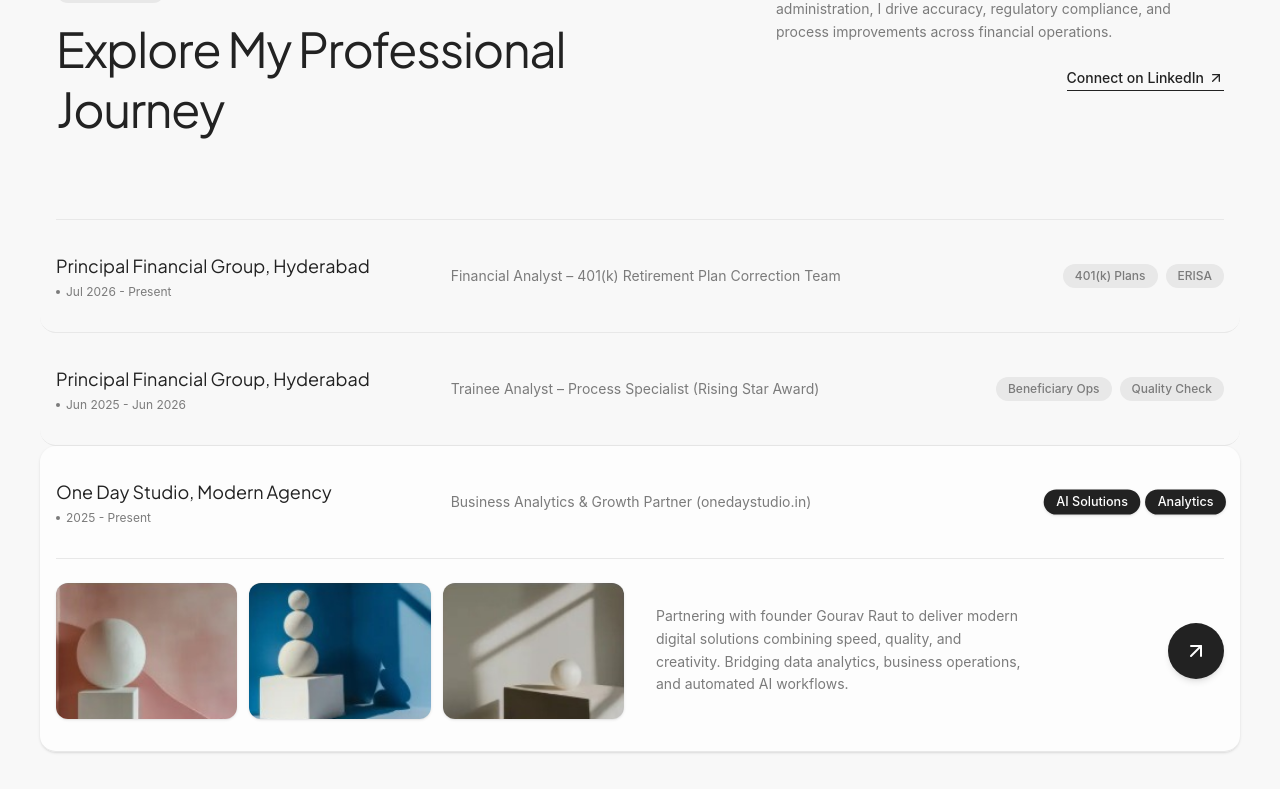
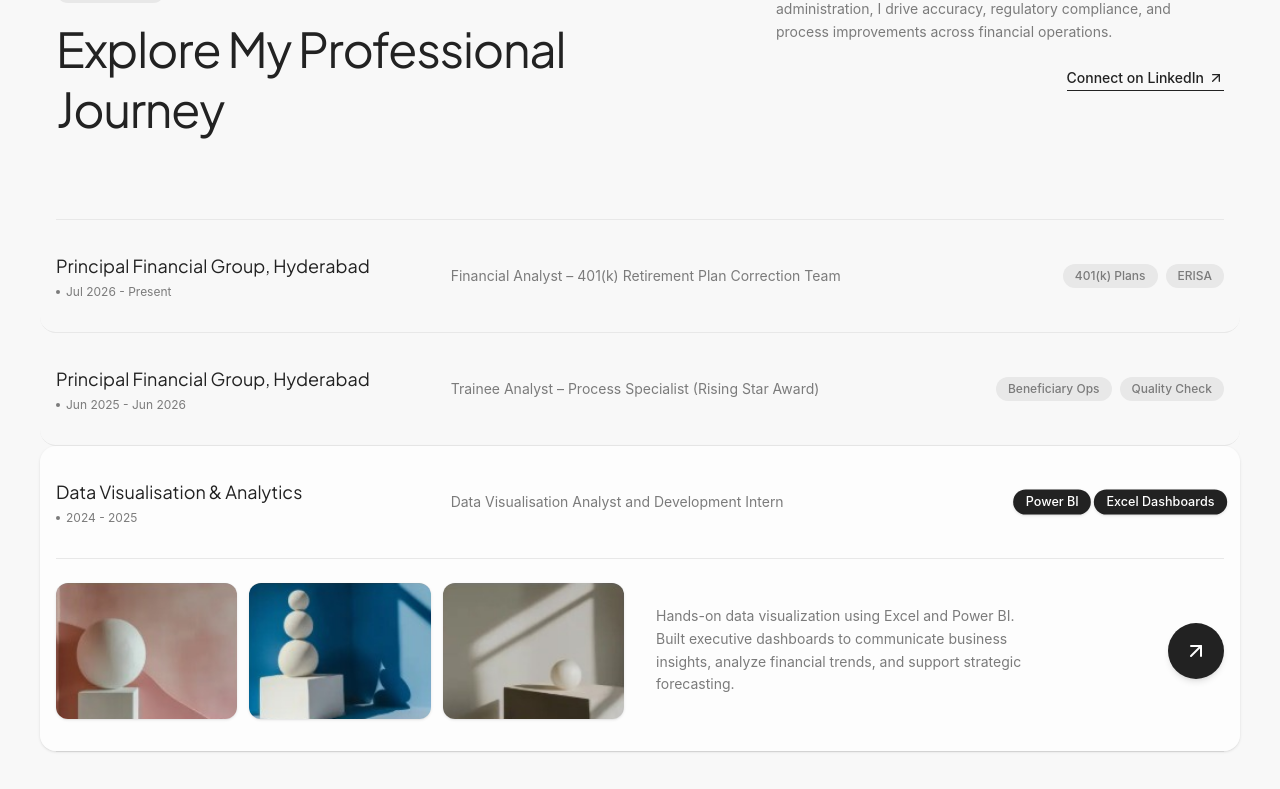
Before and after one commit to bossgghere/Abhitej-Portfolio, a React (Vite) app: page / in a window 1280 px wide. Shown: the part 2007-2796 px from the top of the page. Built offline with nearby package versions, Linux system fonts and the light colour scheme.

Commit message:
Remove Army Public School Bolaram and One Day Studio across all sections

```diff
--- a/src/components/about/AboutSection.jsx
+++ b/src/components/about/AboutSection.jsx
@@ -160,7 +160,7 @@
             <span>•</span>
             <span>AI in Sports Analytics</span>
             <span>•</span>
-            <span>One Day Studio</span>
+            <span>Data Visualisation Dashboards</span>
             <span>•</span>
             <span>Power BI & DAX</span>
             <span>•</span>
@@ -180,7 +180,7 @@
             <span>•</span>
             <span>AI in Sports Analytics</span>
             <span>•</span>
-            <span>One Day Studio</span>
+            <span>Data Visualisation Dashboards</span>
           </div>
         </div>
       </div>
--- a/src/components/experience/ExperienceSection.jsx
+++ b/src/components/experience/ExperienceSection.jsx
@@ -8,12 +8,12 @@
  * Recreates the exact layout from reference screenshot "experience section.jpeg":
  * - "● Experiences" pill & "Explore My Professional Journey" header
  * - Divided rows with company, period, role, and pill tags
- * - Interactive expandable item (One Day Studio) with 3 thumbnails & circular arrow
+ * - Interactive expandable item with 3 thumbnails & circular arrow
  */
 export const ExperienceSection = () => {
   const { badge, title, description, ctaText, ctaLink, experiences } = experienceData;
 
-  const [expandedId, setExpandedId] = useState('one-day-studio');
+  const [expandedId, setExpandedId] = useState('data-vis-intern');
   const [ref, inView] = useInView({ threshold: 0.1, triggerOnce: true });
 
   const toggleExpand = (id) => {
--- a/src/data/experienceData.js
+++ b/src/data/experienceData.js
@@ -25,35 +25,19 @@
         "Honored with the Rising Star Award for zero-error accuracy. Managed participant maintenance, date-of-death validations, and high-stakes beneficiary investment allocations.",
     },
     {
-      id: "one-day-studio",
-      company: "One Day Studio, Modern Agency",
-      period: "2025 - Present",
-      role: "Business Analytics & Growth Partner (onedaystudio.in)",
-      tags: ["AI Solutions", "Analytics"],
+      id: "data-vis-intern",
+      company: "Data Visualisation & Analytics",
+      period: "2024 - 2025",
+      role: "Data Visualisation Analyst and Development Intern",
+      tags: ["Power BI", "Excel Dashboards"],
       expanded: true,
       description:
-        "Partnering with founder Gourav Raut to deliver modern digital solutions combining speed, quality, and creativity. Bridging data analytics, business operations, and automated AI workflows.",
+        "Hands-on data visualization using Excel and Power BI. Built executive dashboards to communicate business insights, analyze financial trends, and support strategic forecasting.",
       images: [
         "/images/projects/exp-thumb-1.png",
         "/images/projects/exp-thumb-2.png",
         "/images/projects/exp-thumb-3.png",
       ],
     },
-    {
-      id: "data-vis-intern",
-      company: "Data Visualisation & Analytics",
-      period: "2024 - 2025",
-      role: "Data Visualisation Analyst and Development Intern",
-      tags: ["Power BI", "Excel Dashboards"],
-      description:
-        "Hands-on data visualization using Excel and Power BI. Built executive dashboards to communicate business insights, analyze financial trends, and support strategic forecasting.",
-    },
-    {
-      id: "aps-bolaram",
-      company: "Army Public School (APS) Bolaram",
-      period: "2020 - 2022",
-      role: "Intermediate (10+2) – Mathematics, Economics, Commerce (80%)",
-      tags: ["Economics", "Finance"],
-    },
   ],
 };
--- a/src/data/portfolioData.js
+++ b/src/data/portfolioData.js
@@ -16,14 +16,14 @@
     },
     {
       id: 2,
-      title: "One Day Studio | Modern Agency",
-      client: "One Day Studio",
+      title: "Executive Financial Dashboards & Forecasting",
+      client: "Business Analytics",
       image: "/images/projects/project-2.png",
-      category: "Agency Platform",
-      url: "onedaystudio.in",
+      category: "Power BI & Excel",
+      url: "Executive Reporting",
       featured: true,
       description:
-        "Partnering with founder Gourav Raut to deliver modern digital solutions combining speed, quality, and creativity. Bridging data analytics, business operations, and automated AI workflows.",
+        "Designed impactful executive dashboards and visual reports in Excel and Power BI to analyze financial trends, track business performance, and drive strategic forecasting.",
     },
     {
       id: 3,
@@ -39,7 +39,7 @@
   visionBanner: {
     title: "Looking for an Analytical Mind to Drive Impact?",
     subtitle:
-      "I'm always excited to collaborate on data-driven business challenges, financial operations, and analytics-first agency projects.",
+      "I'm always excited to collaborate on data-driven business challenges, financial operations, and advanced analytics initiatives.",
     ctaText: "Connect on LinkedIn",
     ctaLink: "https://www.linkedin.com/in/abhitej-kumar-8b5b19286/",
   },
```
